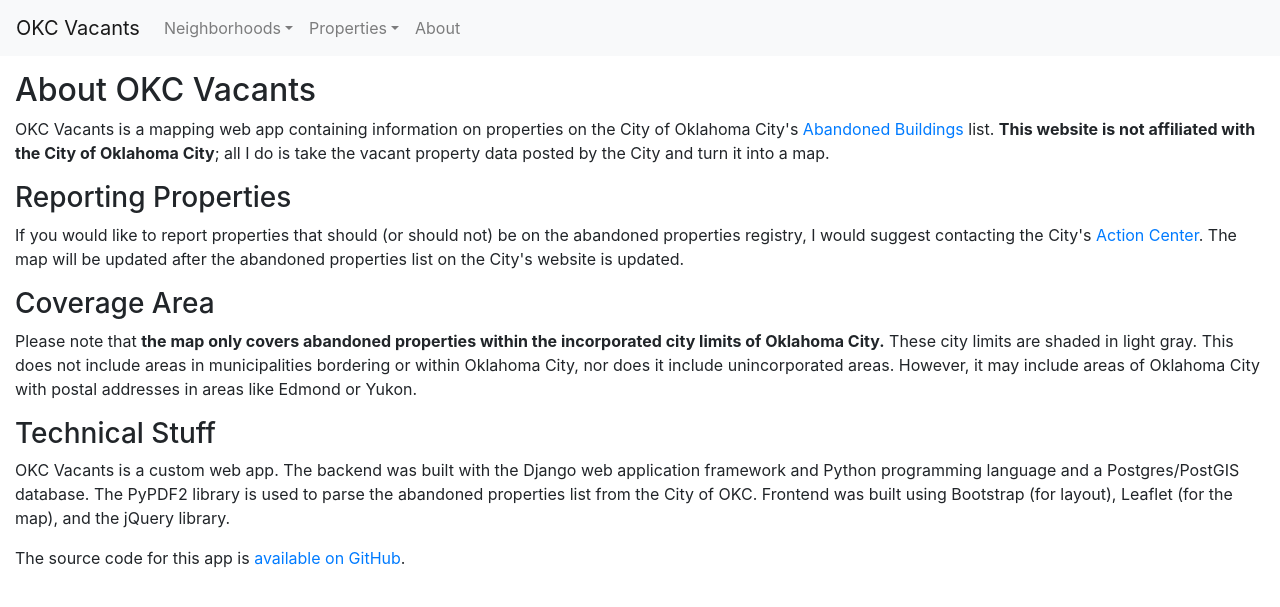
After one commit to ottinger/vacants, a Django app: page /okcvacants/about/ in a window 1280 px wide. The commit adds this page. Shown: the top 607 px of the page. Run offline with Django 3.2, Linux system fonts and the light colour scheme; some libraries are stand-ins or nearby versions.

Commit message:
Add about page

```diff
--- /dev/null
+++ b/okcvacants/templates/about.html
@@ -0,0 +1,39 @@
+{% extends "base.html" %}
+{% block title %}
+    About
+{% endblock %}
+{% block body %}
+    <div class="searchbox">
+        <h2>About OKC Vacants</h2>
+
+        <p>
+            OKC Vacants is a mapping web app containing information on properties on the City of Oklahoma City's <a
+                href="https://www.okc.gov/departments/development-services/code-enforcement/abandoned-buildings">Abandoned
+            Buildings</a> list.
+            <b>This website is not affiliated with the City of Oklahoma City</b>; all I do is take the vacant property
+            data posted by the City and turn it into a map.
+        </p>
+        <h3>Reporting Properties</h3>
+        <p>
+            If you would like to report properties that should (or should not) be on the abandoned properties registry,
+            I would suggest contacting the City's <a href="https://www.okc.gov/residents/action-center">Action
+            Center</a>.
+            The map will be updated after the abandoned properties list on the City's website is updated.
+        </p>
+        <h3>Coverage Area</h3>
+        <p>Please note that <b>the map only covers abandoned properties within the incorporated city limits of Oklahoma
+            City.</b>
+            These city limits are shaded in light gray.
+            This does not include areas in municipalities bordering or within Oklahoma City, nor does it include
+            unincorporated areas.
+            However, it may include areas of Oklahoma City with postal addresses in areas like Edmond or Yukon.
+        </p>
+
+        <h3>Technical Stuff</h3>
+        <p>OKC Vacants is a custom web app. The backend was built with the Django web application framework and Python
+            programming language and a Postgres/PostGIS database.
+            The PyPDF2 library is used to parse the abandoned properties list from the City of OKC.
+            Frontend was built using Bootstrap (for layout), Leaflet (for the map), and the jQuery library.</p>
+        <p>The source code for this app is <a href="https://github.com/ottinger/vacants">available on GitHub</a>.</p>
+    </div>
+{% endblock %}
--- a/okcvacants/templates/base.html
+++ b/okcvacants/templates/base.html
@@ -44,6 +44,9 @@
                         <a class="dropdown-item" href="{% url "propertysearch" %}">Search</a>
                     </div>
                 </li>
+                <li class="nav-item">
+                    <a class="nav-link" href="{% url "aboutpage" %}">About</a>
+                </li>
             </ul>
         </div>
     </nav>
--- a/okcvacants/urls.py
+++ b/okcvacants/urls.py
@@ -14,5 +14,6 @@ urlpatterns = [
     path("neighborhoodsearch/", views.neighborhood_search_page, name="neighborhoodsearch"),
     path("doneighborhoodsearch/", views.do_neighborhood_search, name="doneighborhoodsearch"),
     path("propertysearch/", views.property_search_page, name="propertysearch"),
-    path("dopropertysearch/", views.do_property_search, name="dopropertysearch")
+    path("dopropertysearch/", views.do_property_search, name="dopropertysearch"),
+    path("about/", views.about_page, name="aboutpage")
 ]
--- a/okcvacants/views.py
+++ b/okcvacants/views.py
@@ -157,3 +157,7 @@ def do_property_search(request):
 
     # Return result from neighborhood_view()
     return individual_view(request, property.id)
+
+
+def about_page(request):
+    return render(request, 'about.html')
```
